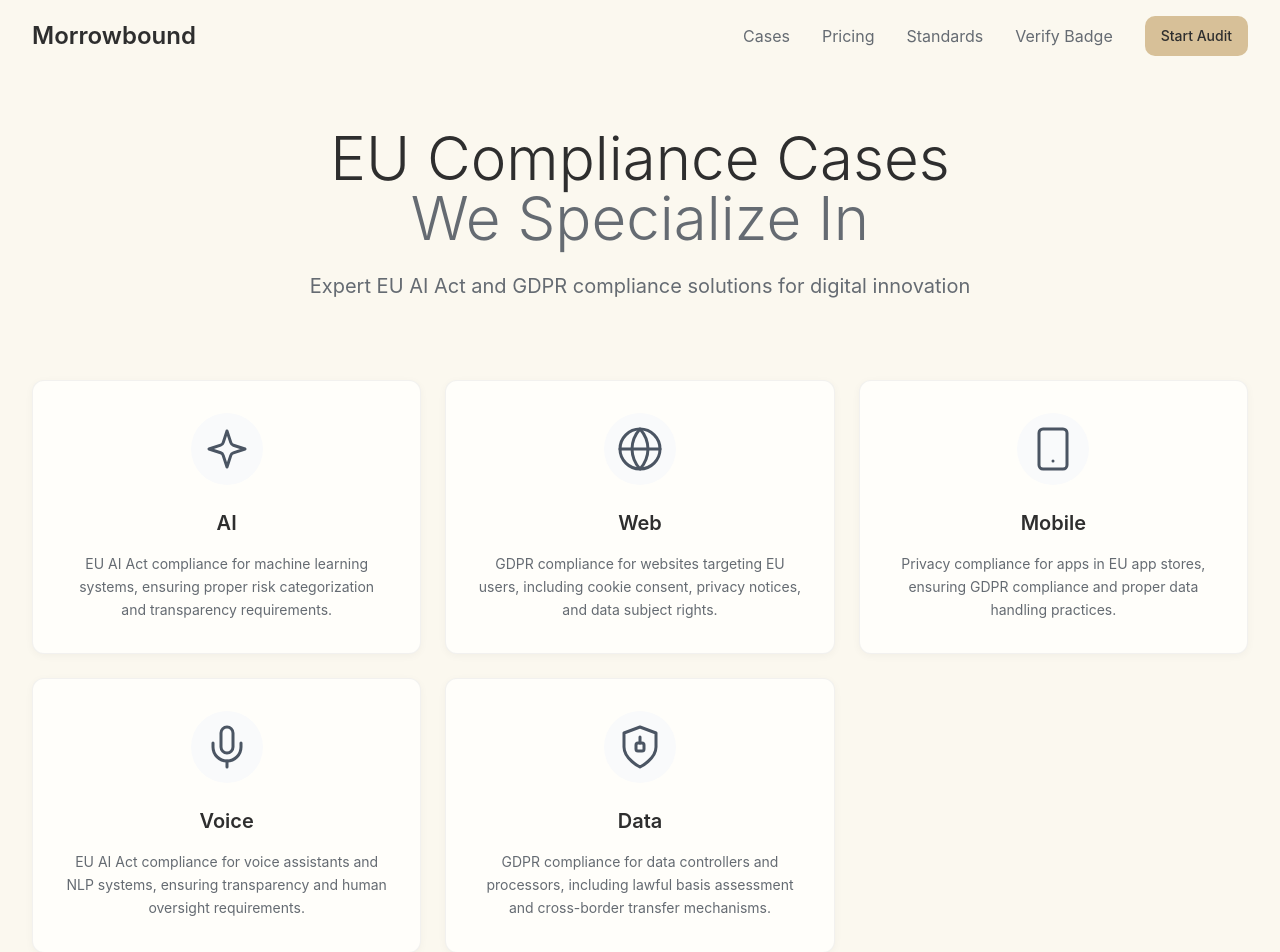
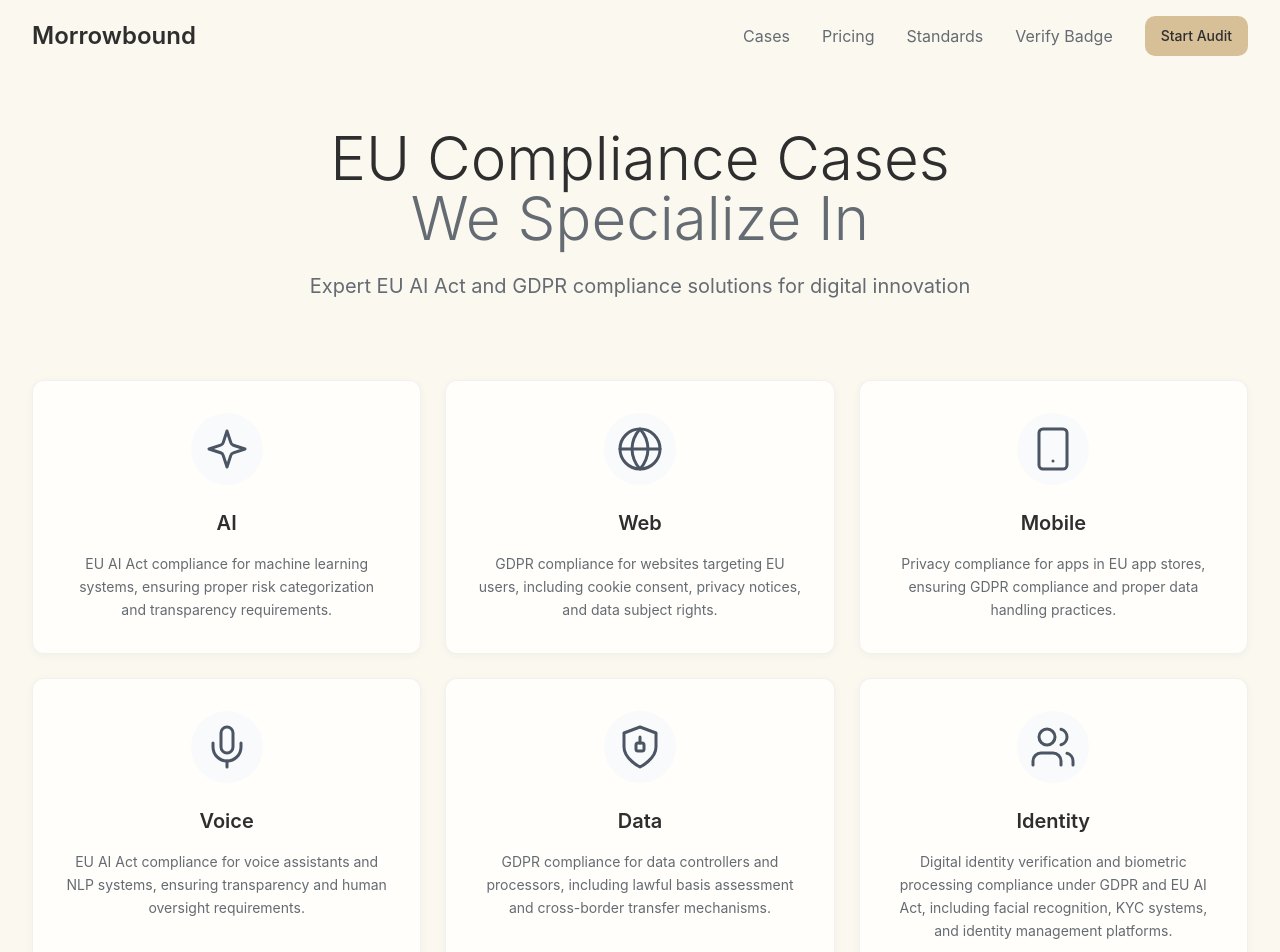
Before and after one commit to frederikgoossens/morrowbound, a React (Vite) app: page /cases in a window 1280 px wide. Shown: the top 952 px of the page. Built offline with nearby package versions, Linux system fonts and the light colour scheme.

Commit message:
Add "Identity" card to Cases page
The AI added an "Identity" card to the Cases page, as requested by the user.

```diff
--- a/src/pages/Cases.tsx
+++ b/src/pages/Cases.tsx
@@ -1,4 +1,3 @@
-
 import React from 'react';
 import Navigation from '@/components/Navigation';
 import Footer from '@/components/Footer';
@@ -58,6 +57,18 @@ const Cases = () => {
       ),
       title: 'Data',
       description: 'GDPR compliance for data controllers and processors, including lawful basis assessment and cross-border transfer mechanisms.'
+    },
+    {
+      icon: (
+        <svg width="48" height="48" viewBox="0 0 24 24" fill="none" stroke="currentColor" strokeWidth="1.5" strokeLinecap="round" strokeLinejoin="round">
+          <path d="M16 21v-2a4 4 0 0 0-4-4H6a4 4 0 0 0-4 4v2"></path>
+          <circle cx="9" cy="7" r="4"></circle>
+          <path d="M22 21v-2a4 4 0 0 0-3-3.87"></path>
+          <path d="M16 3.13a4 4 0 0 1 0 7.75"></path>
+        </svg>
+      ),
+      title: 'Identity',
+      description: 'Digital identity verification and biometric processing compliance under GDPR and EU AI Act, including facial recognition, KYC systems, and identity management platforms.'
     }
   ];
 
```
